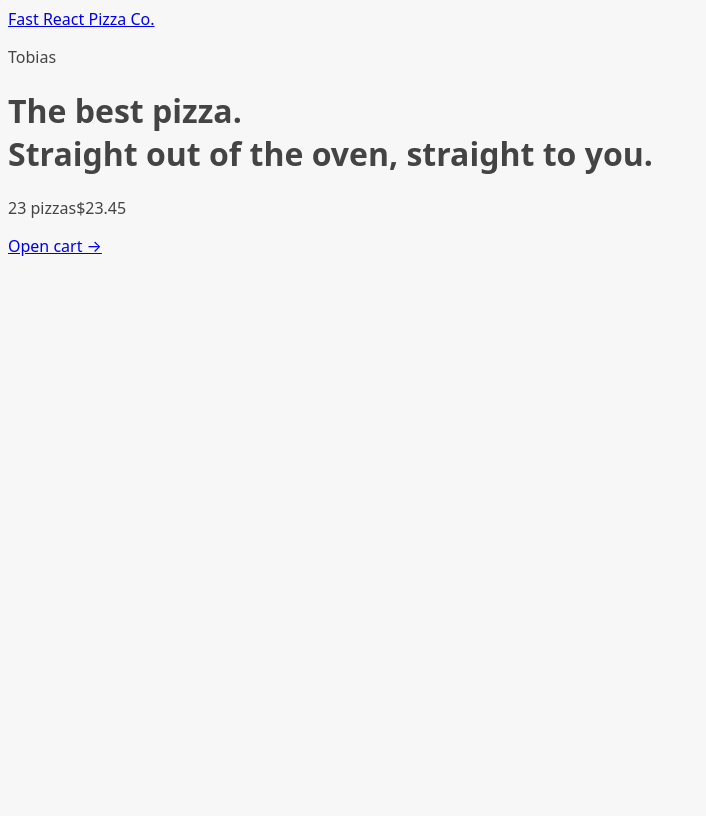
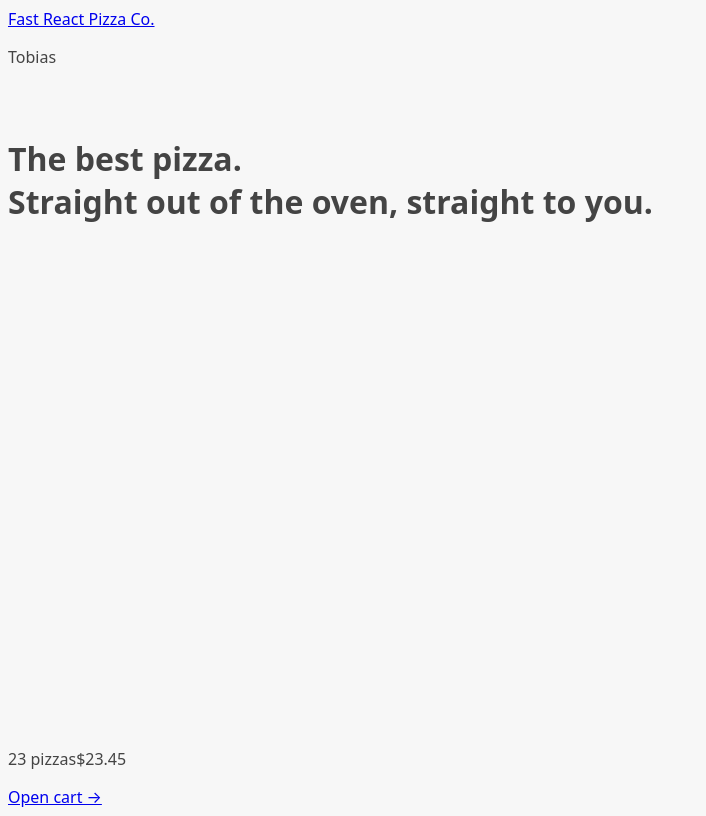
Before and after one commit to TobiasKjernell/pizza-react-practice, a React (Vite) app: page / in a window 1280 px wide. Shown: the whole page, without its empty margins (0-706 px from the left). Built offline with nearby package versions, Linux system fonts and the light colour scheme.

Commit message:
added loader-spinner when fetching

```diff
--- a/src/ui/AppLayout.jsx
+++ b/src/ui/AppLayout.jsx
@@ -1,13 +1,17 @@
-import { Outlet } from "react-router-dom";
+import { Outlet, useNavigation } from "react-router-dom";
 import CartOverview from "../features/cart/CartOverview";
 import Header from "./Header";
+import Loader from "./Loader";
 
 const AppLayout = () => {
+    const navigation = useNavigation();
+    const isLoading = navigation.state === "loading";
     return (
-        <div>
+        <div className="layout">
+            {isLoading && <Loader />}
             <Header />
             <main>
-               <Outlet />
+                <Outlet />
             </main>
             <CartOverview />
         </div>
--- /dev/null
+++ b/src/ui/Loader.jsx
@@ -0,0 +1,9 @@
+const Loader = () => {
+    return (
+        <div className="loader">
+
+        </div>
+    )
+}
+
+export default Loader;
```
